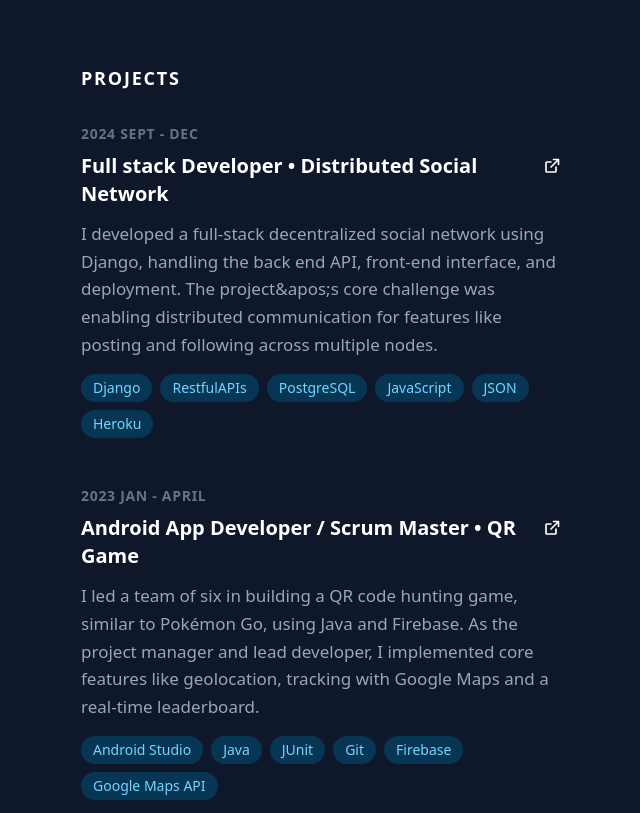
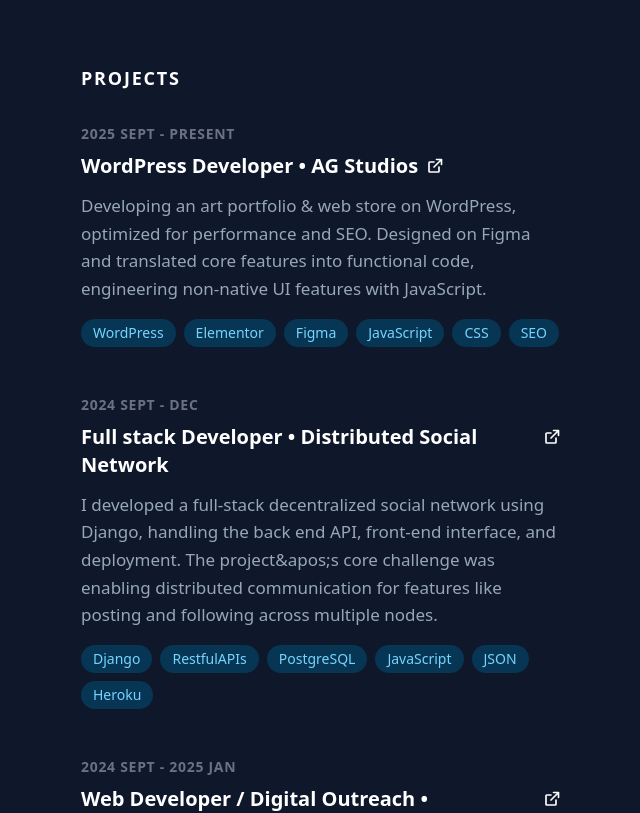
Before and after one commit to vinuaravindh/vinu, a Next.js app: page / in a window 1280 px wide. Shown: the part 740-1553 px from the top of the page, without its empty margins (559-1199 px from the left). Built offline with nearby package versions, Linux system fonts and the light colour scheme.

Commit message:
Update project data in page.tsx

```diff
--- a/package.json
+++ b/package.json
@@ -10,6 +10,8 @@
   },
   "dependencies": {
     "@vercel/analytics": "^1.5.0",
+    "framer-motion": "^12.23.24",
+    "motion": "^12.23.24",
     "next": "15.5.4",
     "react": "19.1.0",
     "react-dom": "19.1.0"
--- a/src/app/page.tsx
+++ b/src/app/page.tsx
@@ -2,19 +2,19 @@
 import { url } from "inspector";
 
 const projectsData = [
+  {
+    date: "2025 SEPT - PRESENT",
+    title: "WordPress Developer • AG Studios",
+    description: "Developing an art portfolio & web store on WordPress, optimized for performance and SEO. Designed on Figma and translated core features into functional code, engineering non-native UI features with JavaScript.",
+    tags: ["WordPress", "Elementor", "Figma", "JavaScript", "CSS", "SEO"],
+    url: "https://youtu.be/2WNYmHx20J8",
+  },
   {
     date: "2024 SEPT - DEC",
     title: "Full stack Developer • Distributed Social Network",
     description: "I developed a full-stack decentralized social network using Django, handling the back end API, front-end interface, and deployment. The project&apos;s core challenge was enabling distributed communication for features like posting and following across multiple nodes.",
     tags: ["Django", "RestfulAPIs", "PostgreSQL", "JavaScript", "JSON", "Heroku"],
     url: "https://github.com/vinuaravindh/social-distribution",
-  },
-  {
-    date: "2023 JAN - APRIL",
-    title: "Android App Developer / Scrum Master • QR Game",
-    description: "I led a team of six in building a QR code hunting game, similar to Pokémon Go, using Java and Firebase. As the project manager and lead developer, I implemented core features like geolocation, tracking with Google Maps and a real-time leaderboard.",
-    tags: ["Android Studio", "Java", "JUnit", "Git", "Firebase", "Google Maps API"],
-    url: "https://github.com/CMPUT301W23T56/notConstraintLayout",
   },
   {
     date: "2024 SEPT - 2025 JAN",
@@ -29,6 +29,13 @@
     description:"Increased Instagram followers by 300% in 3 months through high-performing media campaigns. Designed branding materials and launched a professional website using Squarespace.",
     tags: ["Squarespace", "WordPress", "Canva", "DaVinci Resolve", "Riverside"],
     url: "https://www.positivesupportsforparents.com/",
+  },
+  {
+    date: "2023 JAN - APRIL",
+    title: "Android App Developer / Scrum Master • QR Game",
+    description: "I led a team of six in building a QR code hunting game, similar to Pokémon Go, using Java and Firebase. As the project manager and lead developer, I implemented core features like geolocation, tracking with Google Maps and a real-time leaderboard.",
+    tags: ["Android Studio", "Java", "JUnit", "Git", "Firebase", "Google Maps API"],
+    url: "https://github.com/CMPUT301W23T56/notConstraintLayout",
   },
 ];
 
--- a/src/components/ProjectCard.tsx
+++ b/src/components/ProjectCard.tsx
@@ -1,21 +1,24 @@
+"use client";
+
 type ProjectCardProps = {
   date: string;
   title: string;
   description: string;
   tags: string[];
   url: string;
+  demo?: string;
 };
 
 const ProjectCard = ({ date, title, description, tags, url }: ProjectCardProps) => {
   return (
+    <div className="block group mb-12">
     <a
       href={url}
       target="_blank"
+      className="mb-12 group"
       rel="noopener noreferrer"
-      className="block group mb-12"
       aria-label={`View project ${title} (opens in a new tab)`}
     >
-    <div className="mb-12 group">
       <p className="text-sm text-gray-500 font-semibold tracking-wider">{date}</p>
       <h4 className="inline-flex items-baseline text-xl font-bold text-white mt-2 group-hover:text-sky-400 transition-colors duration-300">
           <span>{title}</span>
@@ -33,9 +36,22 @@
             <path d="M12 6H7a1 1 0 0 0-1 1v10a1 1 0 0 0 1 1h10a1 1 0 0 0 1-1v-5m-6 0l7.5-7.5M15 3h6v6"/>
           </svg>
         </h4>
+        </a>
       <p className="mt-3 text-[17px] text-[#97a7bb] leading-relaxed">
         {description}
       </p>
+      {/* <p className="inline-flex items-baseline text-[15px] text-white mt-2">
+        <svg
+          xmlns="http://www.w3.org/2000/svg"
+          viewBox="0 0 40 40"
+          fill="currentColor"
+          stroke="none"
+          className="h-5 w-5 ml-1.5 shrink-0 translate-y-1.5"
+          aria-hidden="true"
+        >
+          <path d="M16,0C7.164,0,0,7.164,0,16s7.164,16,16,16s16-7.164,16-16S24.836,0,16,0z M10,24V8l16.008,8L10,24z" />
+        </svg> Watch Demo
+      </p> */}
       <div className="mt-4 flex flex-wrap gap-2">
         {tags.map((tag, index) => (
           <span key={index} className="text-sky-300 bg-sky-900/60 px-3 py-1 rounded-full text-sm font-medium">
@@ -44,7 +60,6 @@
         ))}
       </div>
     </div>
-    </a>
   );
 };
 
```
Also changed, not shown: 1 other file (tests, documents, lock files or other folders).
